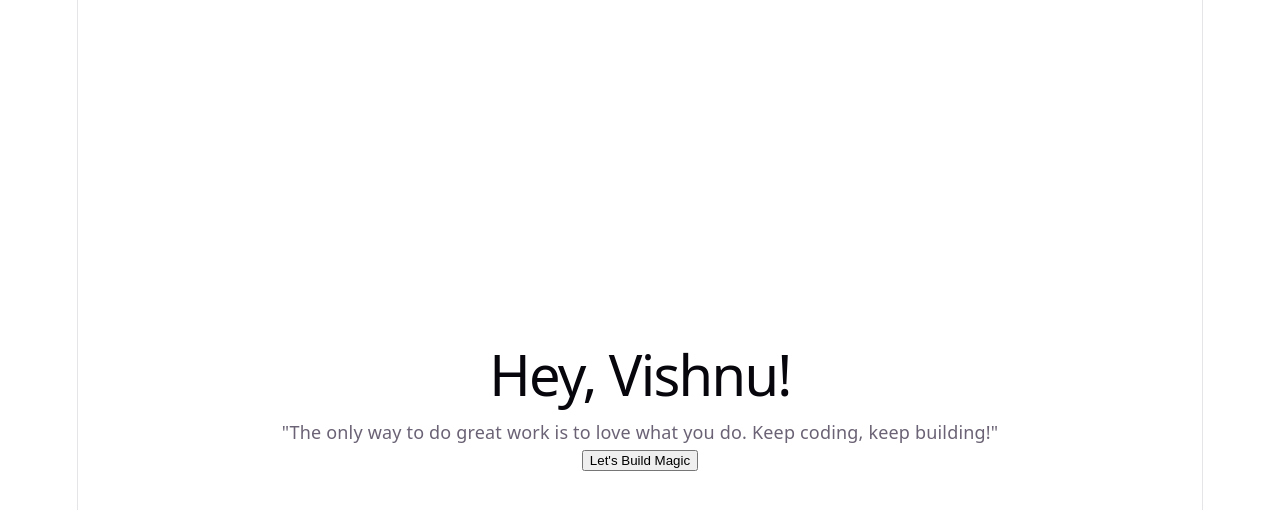
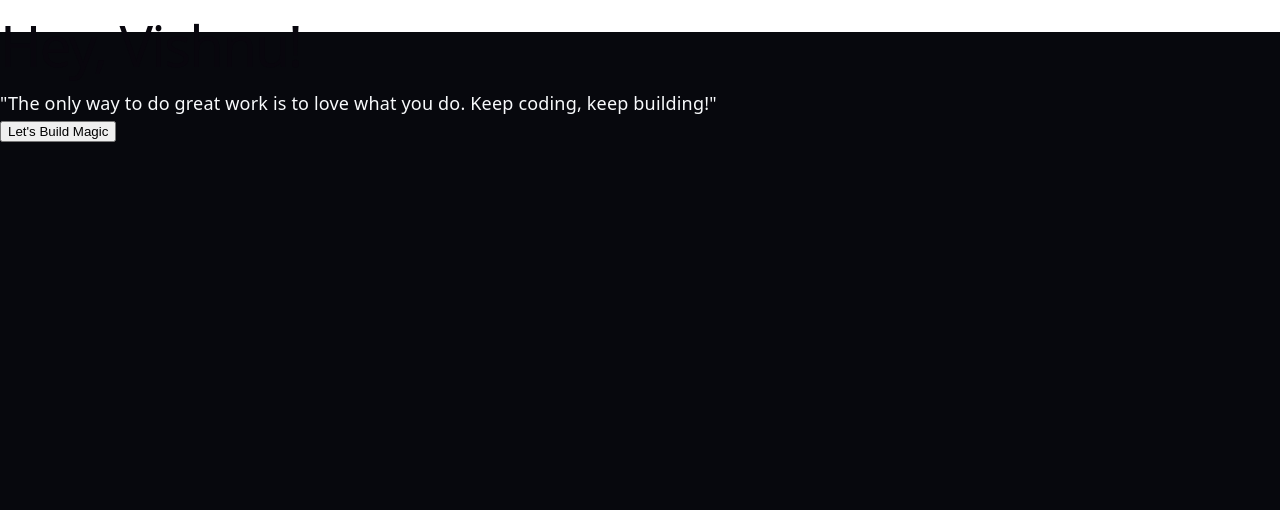
Before and after one commit to Vishnuvsh/project-galleria, a React (Vite) app: page / in a window 1280 px wide. Shown: the top 510 px of the page. Built offline with nearby package versions, Linux system fonts and the light colour scheme.

Commit message:
style: add google fonts and configure full-width layout

```diff
--- a/index.html
+++ b/index.html
@@ -4,7 +4,10 @@
     <meta charset="UTF-8" />
     <link rel="icon" type="image/svg+xml" href="/favicon.svg" />
     <meta name="viewport" content="width=device-width, initial-scale=1.0" />
-    <title>galleria</title>
+    <title>Vishnu — Galleria & Developer Portfolio</title>
+    <link rel="preconnect" href="https://fonts.googleapis.com">
+    <link rel="preconnect" href="https://fonts.gstatic.com" crossorigin>
+    <link href="https://fonts.googleapis.com/css2?family=Outfit:wght@300;400;500;600;700;800&family=Plus+Jakarta+Sans:wght@300;400;500;600;700;800&family=JetBrains+Mono:wght@400;500&display=swap" rel="stylesheet">
   </head>
   <body>
     <div id="root"></div>
--- a/src/App.jsx
+++ b/src/App.jsx
@@ -3,11 +3,7 @@ import './App.css';
 import Test from './components/Test.jsx';
 
 function App() {
-  return (
-    <div style={{ display: 'flex', justifyContent: 'center', alignItems: 'center', minHeight: '100vh' }}>
-      <Test />
-    </div>
-  );
+  return <Test />;
 }
 
 export default App;
--- a/src/index.css
+++ b/src/index.css
@@ -52,18 +52,17 @@
 
 body {
   margin: 0;
+  padding: 0;
+  background-color: #07080d;
+  color: #f8fafc;
+  overflow-x: hidden;
 }
 
 #root {
-  width: 1126px;
-  max-width: 100%;
-  margin: 0 auto;
-  text-align: center;
-  border-inline: 1px solid var(--border);
-  min-height: 100svh;
-  display: flex;
-  flex-direction: column;
-  box-sizing: border-box;
+  width: 100%;
+  min-height: 100vh;
+  margin: 0;
+  padding: 0;
 }
 
 h1,
```
